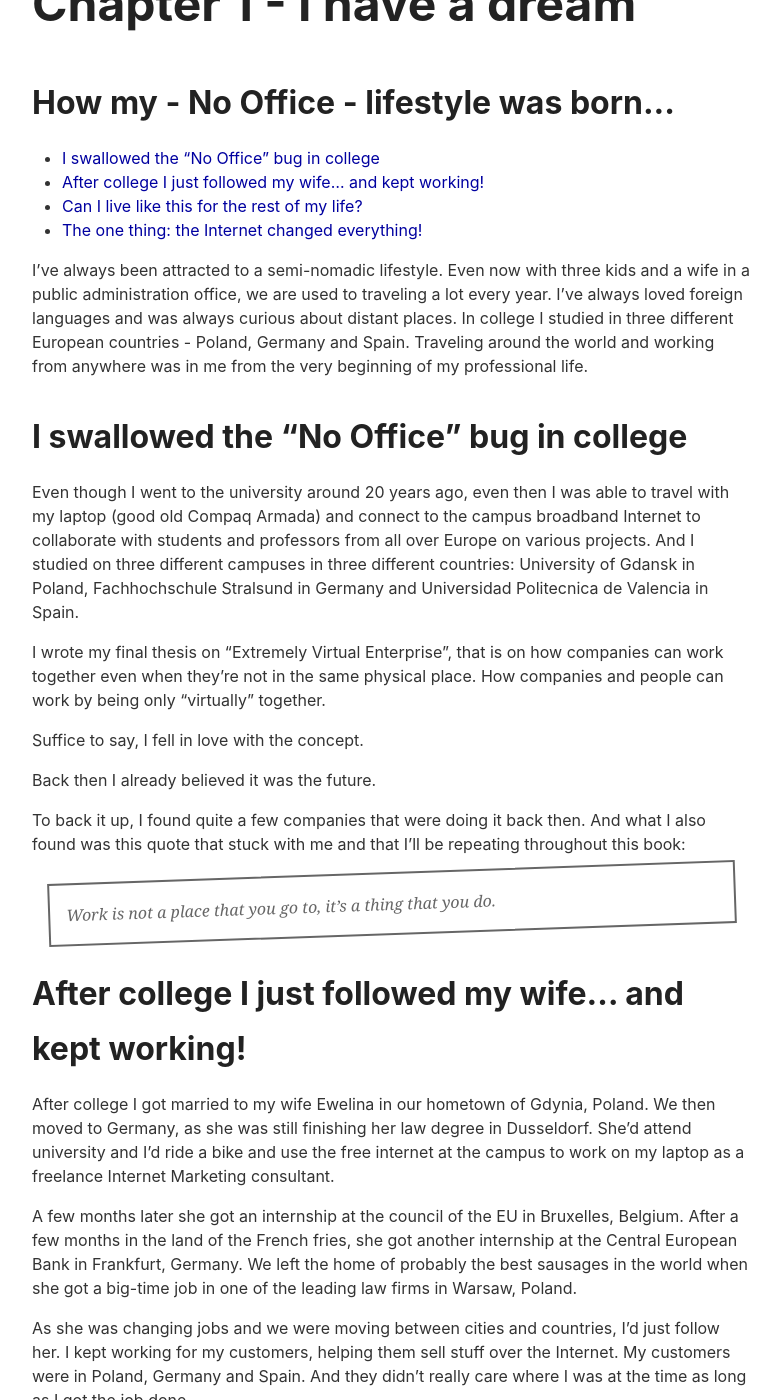
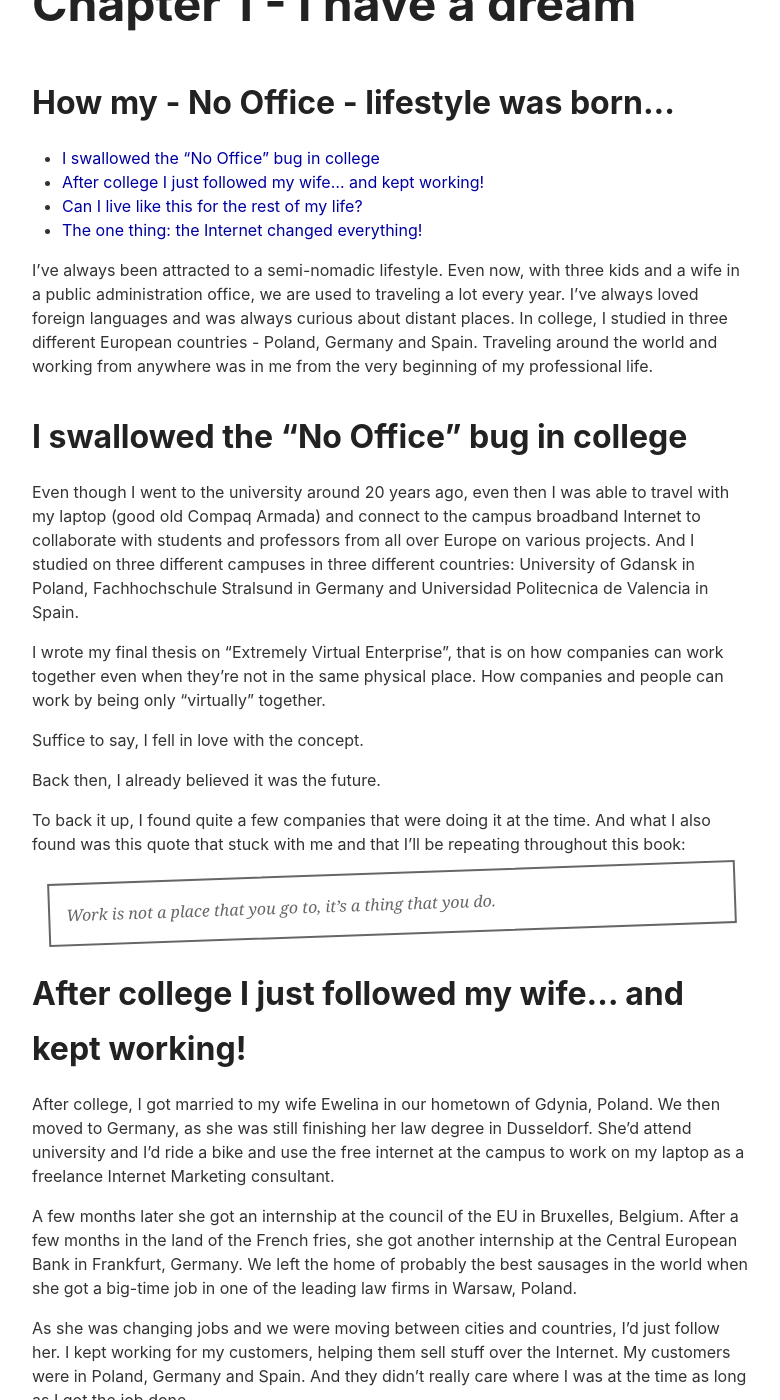
Before and after one commit to Nozbe/NoOffice.org, a Jekyll site: the page built from _book/dream.md, in a window 1280 px wide and 1400 px high, scrolled down 375 px. Shown: the whole window, without its empty margins (248-1028 px from the left). Built offline with Jekyll 4.4.1, drawn with Linux system fonts in a browser that asks for light colours; some of the changed text lies outside the part shown.

Commit message:
Update dream.md

```diff
--- a/_book/dream.md
+++ b/_book/dream.md
@@ -7,7 +7,7 @@ subtitle: How my - No Office - lifestyle was born...
 * TOC
 {:toc}
 
-I've always been attracted to a semi-nomadic lifestyle. Even now with three kids and a wife in a public administration office, we are used to traveling a lot every year. I've always loved foreign languages and was always curious about distant places. In college I studied in three different European countries - Poland, Germany and Spain. Traveling around the world and working from anywhere was in me from the very beginning of my professional life.
+I've always been attracted to a semi-nomadic lifestyle. Even now, with three kids and a wife in a public administration office, we are used to traveling a lot every year. I've always loved foreign languages and was always curious about distant places. In college, I studied in three different European countries - Poland, Germany and Spain. Traveling around the world and working from anywhere was in me from the very beginning of my professional life.
 
 ## I swallowed the "No Office" bug in college
 
@@ -17,15 +17,15 @@ I wrote my final thesis on "Extremely Virtual Enterprise", that is on how compan
 
 Suffice to say, I fell in love with the concept.
 
-Back then I already believed it was the future.
+Back then, I already believed it was the future.
 
-To back it up, I found quite a few companies that were doing it back then. And what I also found was this quote that stuck with me and that I'll be repeating throughout this book:
+To back it up, I found quite a few companies that were doing it at the time. And what I also found was this quote that stuck with me and that I'll be repeating throughout this book:
 
 > Work is not a place that you go to, it's a thing that you do.
 
 ## After college I just followed my wife... and kept working!
 
-After college I got married to my wife Ewelina in our hometown of Gdynia, Poland. We then moved to Germany, as she was still finishing her law degree in Dusseldorf. She’d attend university and I’d ride a bike and use the free internet at the campus to work on my laptop as a freelance Internet Marketing consultant.
+After college, I got married to my wife Ewelina in our hometown of Gdynia, Poland. We then moved to Germany, as she was still finishing her law degree in Dusseldorf. She’d attend university and I’d ride a bike and use the free internet at the campus to work on my laptop as a freelance Internet Marketing consultant.
 
 A few months later she got an internship at the council of the EU in Bruxelles, Belgium. After a few months in the land of the French fries, she got another internship at the Central European Bank in Frankfurt, Germany. We left the home of probably the best sausages in the world when she got a big-time job in one of the leading law firms in Warsaw, Poland.
 
@@ -43,7 +43,7 @@ And my 20+ person team has been working on it from their homes the entire time.
 
 So I ask again: "Can I keep living and working like this?"
 
-And I answer: "I can and I have and I am.".
+And I answer: "I can and I have and I am."
 
 ## The one thing: the Internet changed everything!
 
```
